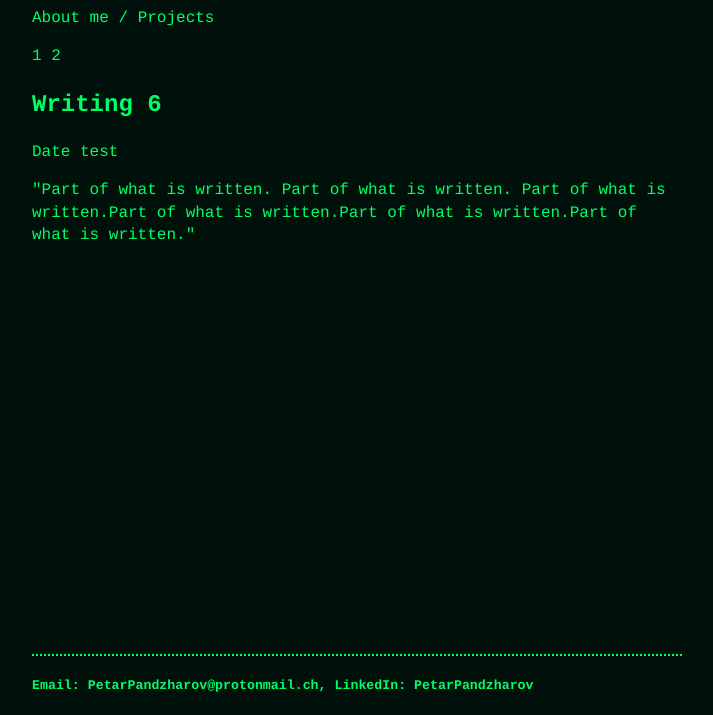
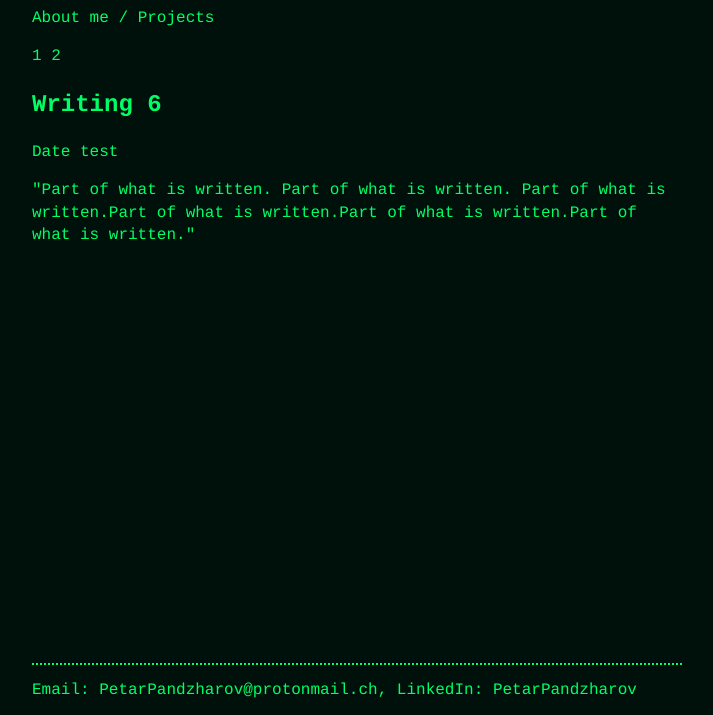
Before and after one commit to Oron-2/static-blog, a plain HTML site: page blog_pages/blog_p2.html in a window 1280 px wide. Shown: the part 85-800 px from the top of the page, without its empty margins (283-996 px from the left). Drawn offline with Linux system fonts and the light colour scheme.

Commit message:
Update blog_p2.html

```diff
--- a/blog_pages/blog_p2.html
+++ b/blog_pages/blog_p2.html
@@ -37,12 +37,12 @@
 
       <!--Footer-->
       <div class="page-footer">
-        <h5>
+        <p>
           Email: PetarPandzharov@protonmail.ch,
           <a href="https://uk.linkedin.com/in/petar-pandzharov-1428311a9"
             >LinkedIn: PetarPandzharov</a
           >
-        </h5>
+        </p>
       </div>
       <!--Footer Ends-->
     </div>
```
